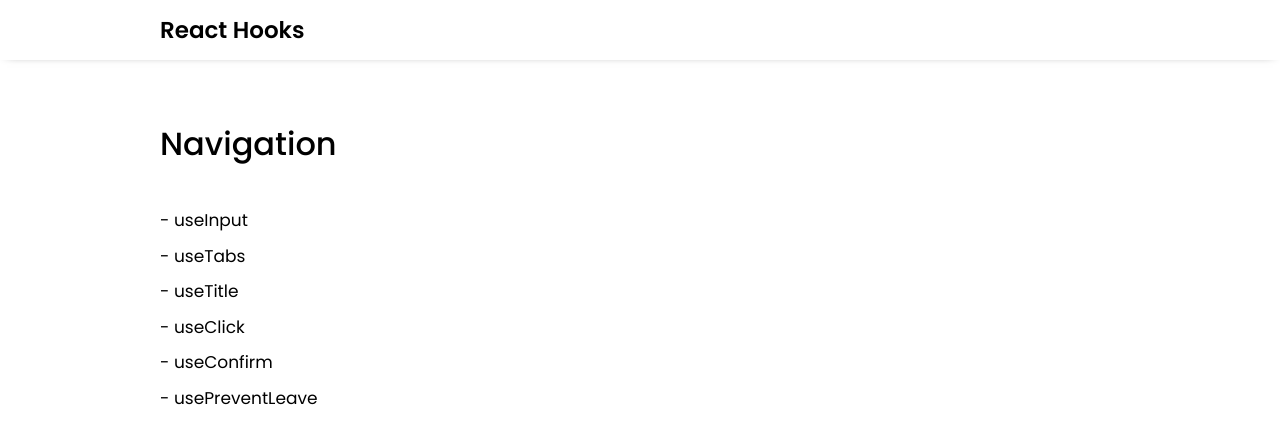
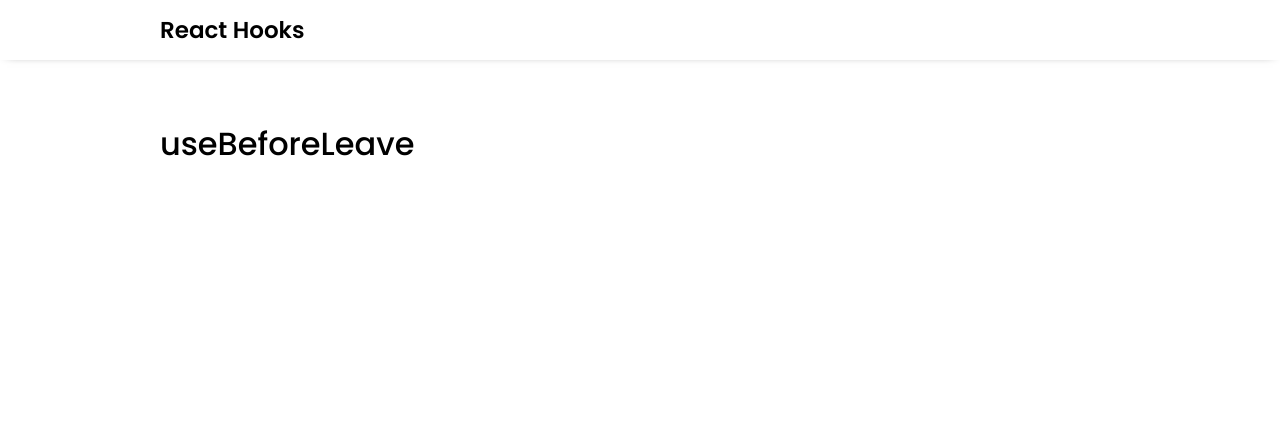
Before and after one commit to heekang2271/react-hooks, a React (Create React App) app: page /useBeforeLeave in a window 1280 px wide. Before the commit this address led to /. Shown: the top 444 px of the page. Built offline with nearby package versions, Linux system fonts and the light colour scheme.

Commit message:
useBeforeLeave

```diff
--- a/src/Components/Router.js
+++ b/src/Components/Router.js
@@ -10,6 +10,7 @@
 import useClick from "../Routes/useClick";
 import useConfirm from "../Routes/useConfirm";
 import usePreventLeave from "../Routes/usePreventLeave";
+import useBeforeLeave from "../Routes/useBeforeLeave";
 
 export default () => (
     <BrowserRouter>
@@ -22,6 +23,7 @@
             <Route path="/useClick" exact component={useClick} />
             <Route path="/useConfirm" exact component={useConfirm} />
             <Route path="/usePreventLeave" exact component={usePreventLeave} />
+            <Route path="/useBeforeLeave" exact component={useBeforeLeave} />
             <Redirect to="/" />
         </Switch>
     </BrowserRouter>
--- a/src/Routes/Home.js
+++ b/src/Routes/Home.js
@@ -33,6 +33,9 @@
             <li>
                 <Link to="/usePreventLeave">- usePreventLeave</Link>
             </li>
+            <li>
+                <Link to="/useBeforeLeave">- useBeforeLeave</Link>
+            </li>
         </Navigation>
     </Page>
 );
--- /dev/null
+++ b/src/Routes/useBeforeLeave.js
@@ -0,0 +1,27 @@
+/* eslint-disable import/no-anonymous-default-export */
+import React, { useEffect } from "react";
+import styled from "styled-components";
+import Page from "../Components/Page";
+
+const useBeforeLeave = (onBefore) => {
+    const handle = (event) => {
+        const { clientY } = event;
+
+        if (clientY <= 0) {
+            onBefore();
+        }
+    };
+    useEffect(() => {
+        if (typeof onBefore !== "function") return;
+
+        document.addEventListener("mouseleave", handle);
+        return () => document.removeEventListener("mouseleave", handle);
+    }, []);
+};
+
+export default () => {
+    const begForLife = () => console.log("Pls dont leave");
+    useBeforeLeave(begForLife);
+
+    return <Page title="useBeforeLeave"></Page>;
+};
```
Also changed, not shown: 1 other file (tests, documents, lock files or other folders).
